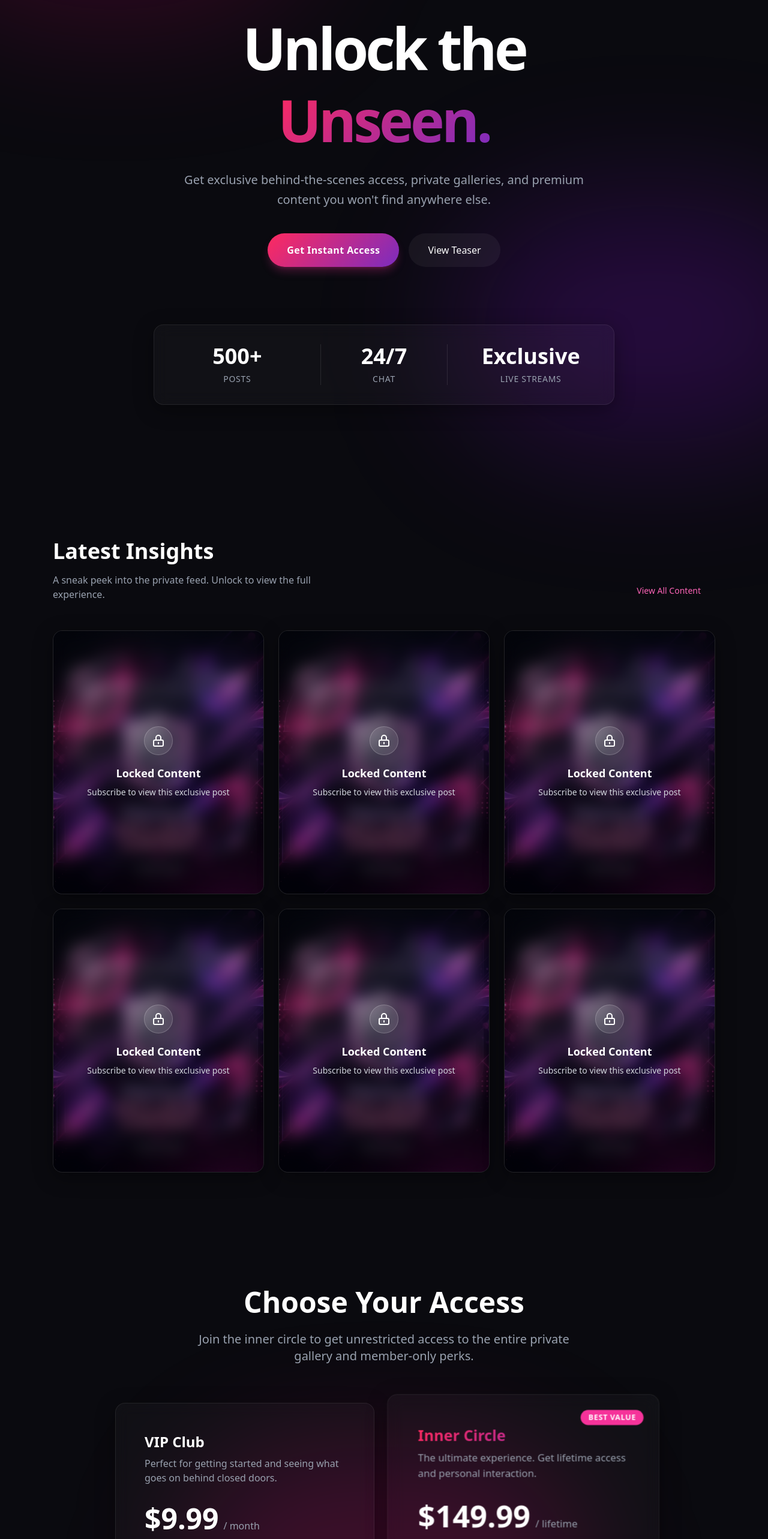
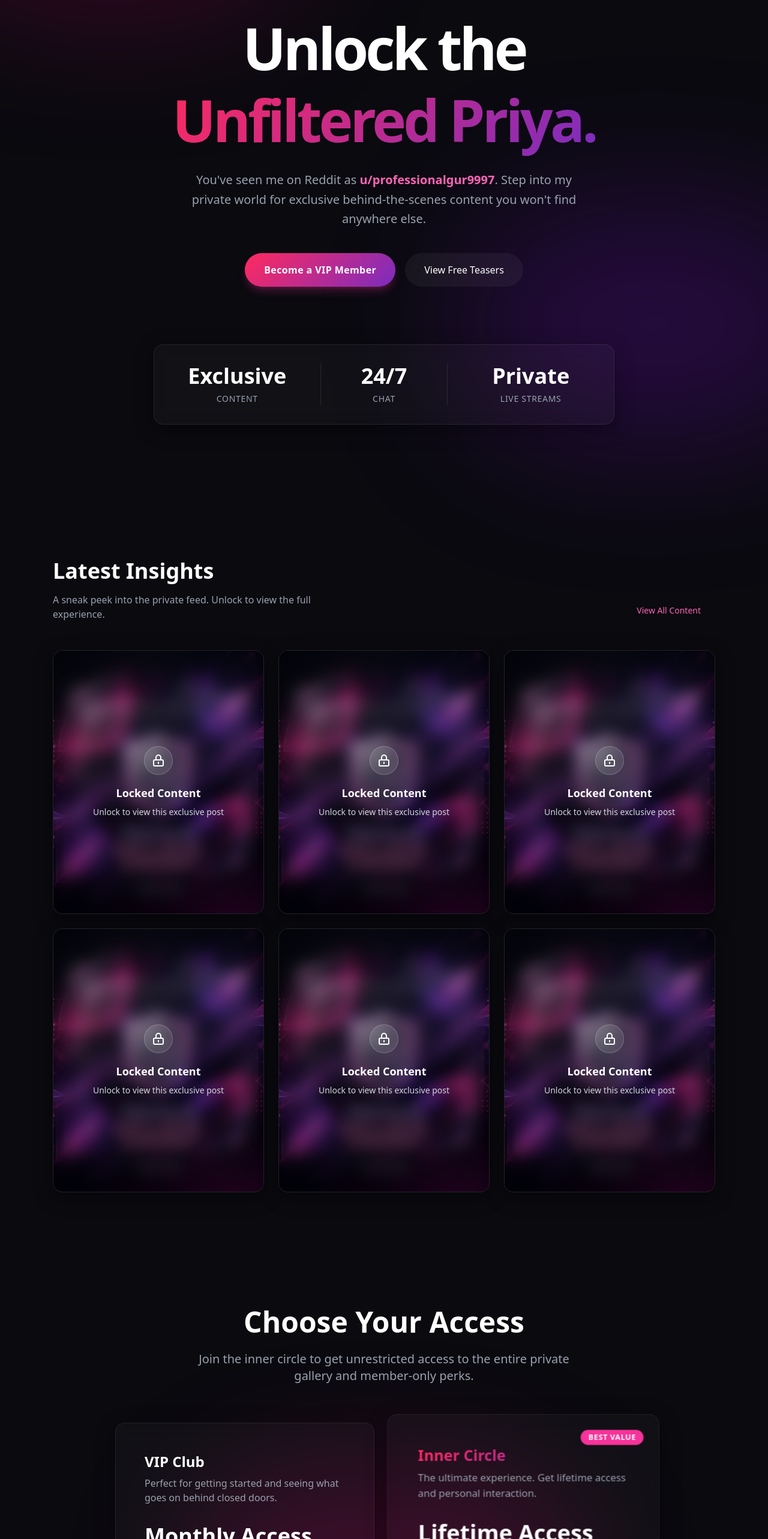
Before and after one commit to Modelfitkudi/Professional, a Next.js app: page / in a window 1280 px wide. Shown: the part 220-2786 px from the top of the page at 60% size. Built offline with nearby package versions, Linux system fonts and the light colour scheme.

Commit message:
feat: personalize branding for Priya and remove hardcoded prices

```diff
--- a/src/app/page.tsx
+++ b/src/app/page.tsx
@@ -6,7 +6,7 @@ export default function Home() {
             {/* Navigation Bar */}
             <nav className="w-full max-w-6xl mx-auto px-6 py-6 flex justify-between items-center z-50">
                 <div className="text-2xl font-bold tracking-tight gradient-text">
-                    ELLA<span className="text-white font-light">EXCLUSIVE</span>
+                    PRIYA<span className="text-white font-light">EXCLUSIVE</span>
                 </div>
                 <div className="flex gap-6 items-center">
                     <Link href="#content" className="text-sm uppercase tracking-wider text-gray-400 hover:text-white transition-colors">
@@ -27,39 +27,39 @@ export default function Home() {
             {/* Hero Section */}
             <section className="relative w-full max-w-6xl mx-auto px-6 pt-24 pb-32 flex flex-col items-center text-center z-10">
                 <div className="inline-block py-1 px-3 rounded-full border border-pink-500/30 bg-pink-500/10 text-pink-400 text-xs font-semibold tracking-widest uppercase mb-8">
-                    The Official Platform
+                    The Official Platform | Chandigarh 📍
                 </div>
 
                 <h1 className="text-6xl md:text-8xl font-bold tracking-tighter mb-6 leading-tight">
                     Unlock the <br className="hidden md:block" />
-                    <span className="gradient-text">Unseen.</span>
+                    <span className="gradient-text">Unfiltered Priya.</span>
                 </h1>
 
                 <p className="text-lg md:text-xl text-gray-400 max-w-2xl mx-auto mb-10 leading-relaxed">
-                    Get exclusive behind-the-scenes access, private galleries, and premium content you won't find anywhere else.
+                    You've seen me on Reddit as <span className="text-pink-400 font-semibold hover:underline cursor-pointer">u/professionalgur9997</span>. Step into my private world for exclusive behind-the-scenes content you won't find anywhere else.
                 </p>
 
                 <div className="flex flex-col sm:flex-row gap-4 items-center justify-center">
                     <button className="px-8 py-4 rounded-full gradient-bg text-white font-bold tracking-wide hover-lift shadow-lg shadow-pink-500/25 w-full sm:w-auto">
-                        Get Instant Access
+                        Become a VIP Member
                     </button>
                     <button className="px-8 py-4 rounded-full bg-white/5 border border-white/10 text-white font-medium hover:bg-white/10 transition-colors w-full sm:w-auto">
-                        View Teaser
+                        View Free Teasers
                     </button>
                 </div>
 
                 {/* Decorative glass stats panel */}
                 <div className="mt-24 grid grid-cols-3 gap-4 md:gap-8 w-full max-w-3xl glass-panel p-6 md:p-8 hover-lift">
                     <div className="flex flex-col items-center">
-                        <span className="text-3xl md:text-4xl font-bold text-white mb-2">500+</span>
-                        <span className="text-xs md:text-sm text-gray-400 uppercase tracking-wider">Posts</span>
+                        <span className="text-3xl md:text-4xl font-bold text-white mb-2">Exclusive</span>
+                        <span className="text-xs md:text-sm text-gray-400 uppercase tracking-wider">Content</span>
                     </div>
                     <div className="flex flex-col items-center border-x border-white/10">
                         <span className="text-3xl md:text-4xl font-bold text-white mb-2">24/7</span>
                         <span className="text-xs md:text-sm text-gray-400 uppercase tracking-wider">Chat</span>
                     </div>
                     <div className="flex flex-col items-center">
-                        <span className="text-3xl md:text-4xl font-bold text-white mb-2">Exclusive</span>
+                        <span className="text-3xl md:text-4xl font-bold text-white mb-2">Private</span>
                         <span className="text-xs md:text-sm text-gray-400 uppercase tracking-wider">Live Streams</span>
                     </div>
                 </div>
@@ -94,14 +94,14 @@ export default function Home() {
                                     </svg>
                                 </div>
                                 <h3 className="text-white font-bold text-lg mb-2">Locked Content</h3>
-                                <p className="text-sm text-gray-300">Subscribe to view this exclusive post</p>
+                                <p className="text-sm text-gray-300">Unlock to view this exclusive post</p>
                             </div>
                         </div>
                     ))}
                 </div>
             </section>
 
-            {/* Pricing Section */}
+            {/* Pricing Section WITHOUT Prices */}
             <section id="pricing" className="w-full max-w-6xl mx-auto px-6 py-24 mb-24 z-10 flex flex-col items-center">
                 <h2 className="text-4xl md:text-5xl font-bold text-center mb-6">Choose Your Access</h2>
                 <p className="text-xl text-gray-400 text-center max-w-2xl mb-16">Join the inner circle to get unrestricted access to the entire private gallery and member-only perks.</p>
@@ -116,8 +116,7 @@ export default function Home() {
                         <h3 className="text-2xl font-bold mb-2 text-white">VIP Club</h3>
                         <p className="text-gray-400 mb-8 h-12">Perfect for getting started and seeing what goes on behind closed doors.</p>
                         <div className="flex items-baseline mb-8">
-                            <span className="text-5xl font-bold text-white">$9.99</span>
-                            <span className="text-gray-400 ml-2">/ month</span>
+                            <span className="text-4xl font-bold text-white">Monthly Access</span>
                         </div>
 
                         <ul className="space-y-4 mb-10 flex-1">
@@ -130,7 +129,7 @@ export default function Home() {
                         </ul>
 
                         <button className="w-full py-4 rounded-xl border border-white/20 hover:bg-white/10 text-white font-bold transition-all text-center">
-                            Subscribe Now
+                            Subscribe to VIP
                         </button>
                     </div>
 
@@ -144,8 +143,7 @@ export default function Home() {
                         <h3 className="text-2xl font-bold mb-2 gradient-text">Inner Circle</h3>
                         <p className="text-gray-400 mb-8 h-12">The ultimate experience. Get lifetime access and personal interaction.</p>
                         <div className="flex items-baseline mb-8">
-                            <span className="text-5xl font-bold text-white">$149.99</span>
-                            <span className="text-gray-400 ml-2">/ lifetime</span>
+                            <span className="text-4xl font-bold text-white">Lifetime Access</span>
                         </div>
 
                         <ul className="space-y-4 mb-10 flex-1">
@@ -167,20 +165,20 @@ export default function Home() {
             {/* Footer */}
             <footer className="w-full border-t border-white/10 py-12 px-6 mt-auto flex flex-col items-center glass-panel rounded-none z-10">
                 <div className="text-2xl font-bold tracking-tight mb-6">
-                    ELLA<span className="text-white font-light">EXCLUSIVE</span>
+                    PRIYA<span className="text-white font-light">EXCLUSIVE</span>
                 </div>
                 <p className="text-gray-500 text-sm mb-8 text-center max-w-md">
-                    Premium content for the exclusive few. All rights reserved. Do not distribute or reproduce content.
+                    Premium content. All rights reserved. Do not distribute or reproduce content.
                 </p>
                 <div className="flex gap-6 mb-8">
-                    {['Twitter', 'Instagram', 'TikTok', 'Terms', 'Privacy'].map((item) => (
+                    {['Reddit', 'Instagram', 'Twitter', 'Terms', 'Privacy'].map((item) => (
                         <Link key={item} href="#" className="text-xs uppercase tracking-wider text-gray-500 hover:text-white transition-colors">
                             {item}
                         </Link>
                     ))}
                 </div>
                 <p className="text-gray-600 text-xs text-center">
-                    &copy; {new Date().getFullYear()} Ella Exclusive. Built for top fans.
+                    &copy; {new Date().getFullYear()} Priya Exclusive. Built for top fans.
                 </p>
             </footer>
         </main>
```
